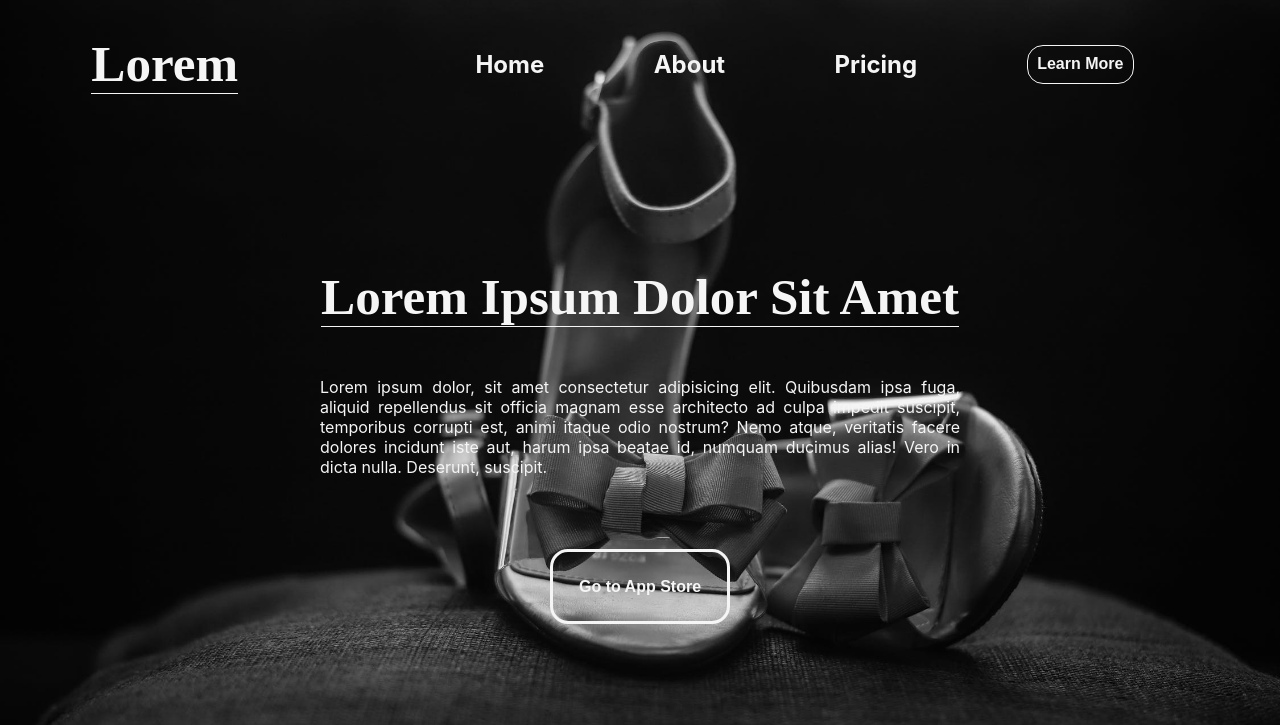
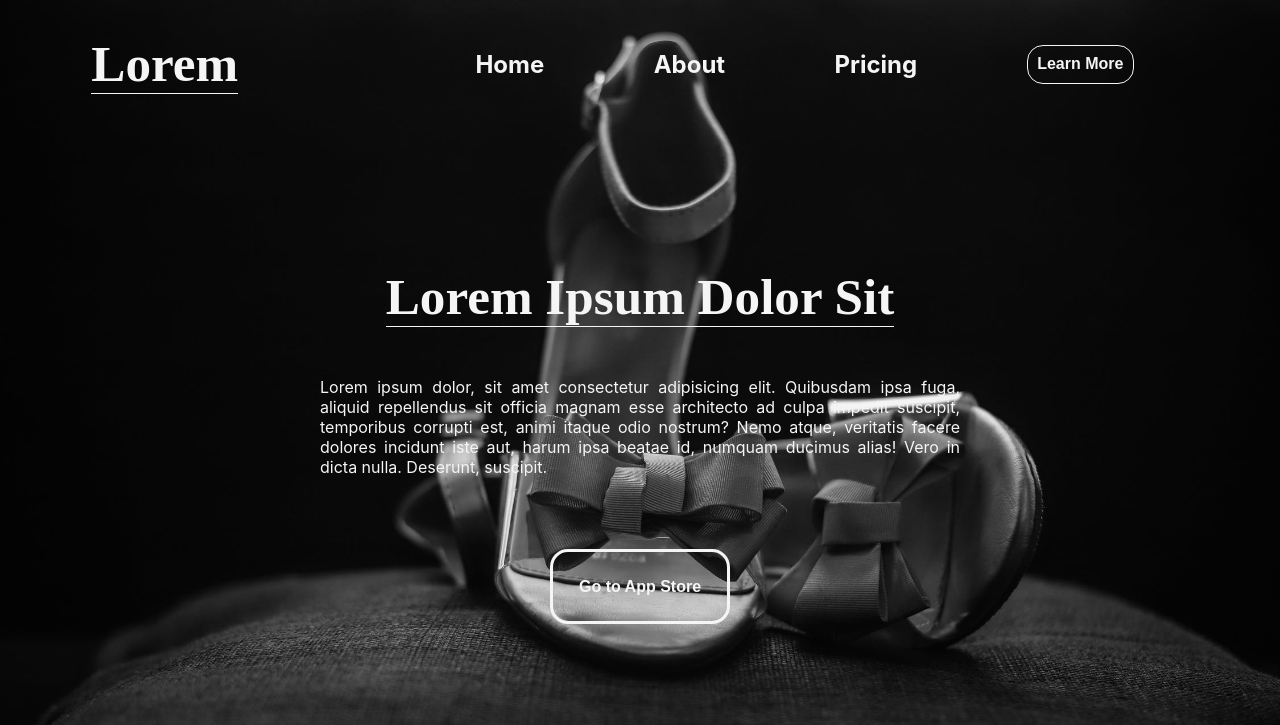
Before and after one commit to shaun2398/LandingPage, a plain HTML site: page index.html in a window 1280 px wide. Shown: the top 725 px of the page. Drawn offline with Linux system fonts and the light colour scheme; a web font is replaced by a local one.

Commit message:
Update index.html

```diff
--- a/index.html
+++ b/index.html
@@ -20,7 +20,7 @@
             </header>
             <main id="main" class="main">
                 <div class="text">
-                    <h1>Lorem Ipsum Dolor Sit Amet</h1>
+                    <h1>Lorem Ipsum Dolor Sit</h1>
                     <p>
                         Lorem ipsum dolor, sit amet consectetur adipisicing elit. Quibusdam ipsa fuga, aliquid repellendus sit officia magnam esse architecto ad culpa impedit suscipit, temporibus corrupti est, animi itaque odio nostrum? Nemo atque, veritatis facere dolores incidunt iste aut, harum ipsa beatae id, numquam ducimus alias! Vero in dicta nulla. Deserunt, suscipit.
                     </p>
```
